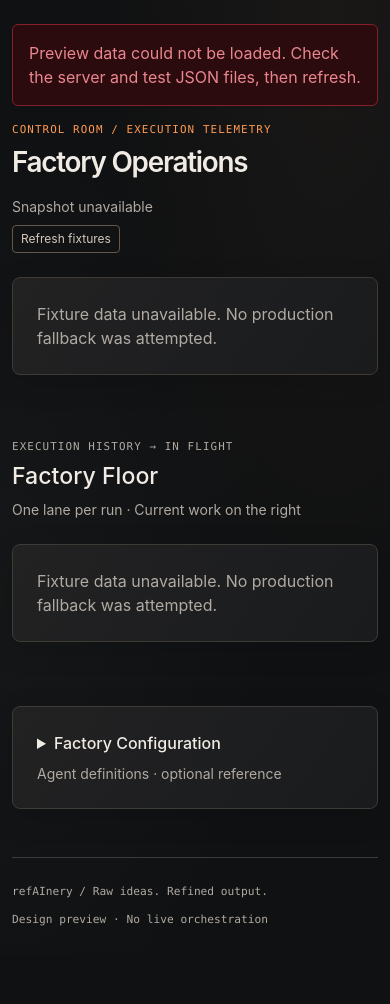
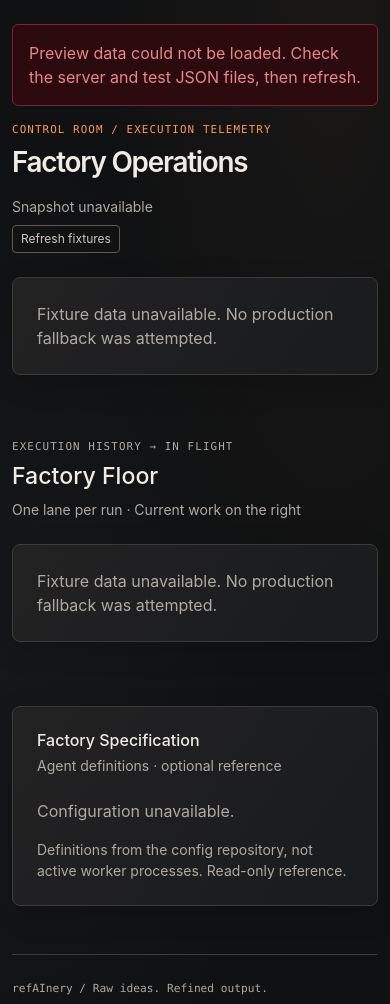
Before and after one commit to jeffreybergier/refAInery, a website: page source/public/index.html in a window 390 px wide. Shown: the part 81-1085 px from the top of the page. Before the commit the page ends 1035 px from the top, so only its background shows below. Drawn offline with nearby package versions, Linux system fonts and the light colour scheme; files that its build step writes are made by us from their sources; no server answers; files whose address does not match are found by name.

Commit message:
fix(ui): keep factory specification visible

```diff
--- a/source/public/index.html
+++ b/source/public/index.html
@@ -29,7 +29,7 @@
           <ul class="navbar-nav ms-md-4 gap-md-2">
             <li class="nav-item"><a class="nav-link" href="#operations">Operations</a></li>
             <li class="nav-item"><a class="nav-link" href="#factory-floor">Factory floor</a></li>
-            <li class="nav-item"><a class="nav-link" href="#configuration">Configuration</a></li>
+            <li class="nav-item"><a class="nav-link" href="#configuration">Specification</a></li>
           </ul>
           <span class="environment-label ms-md-auto mt-3 mt-md-0">Control room</span>
         </div>
@@ -101,14 +101,14 @@
       </section>
 
       <section id="configuration" class="pt-5" aria-labelledby="configuration-title">
-        <details class="panel p-4">
-          <summary id="configuration-title" class="configuration-summary">Factory Configuration <span class="small text-body-secondary ms-2">Agent definitions · optional reference</span></summary>
+        <div class="panel p-4">
+          <h2 id="configuration-title" class="specification-heading mb-0">Factory Specification <span class="small text-body-secondary ms-2">Agent definitions · optional reference</span></h2>
           <div class="pt-4">
             <p id="configuration-name" class="text-body-secondary">No configuration loaded.</p>
             <div id="configuration-agents" class="row g-3"></div>
             <p class="small text-body-secondary mt-3 mb-0">Definitions from the config repository, not active worker processes. Read-only reference.</p>
           </div>
-        </details>
+        </div>
       </section>
 
       <footer class="page-footer d-flex flex-wrap justify-content-between gap-2 mt-5 pt-4">
--- a/source/public/refainery.css
+++ b/source/public/refainery.css
@@ -93,15 +93,15 @@
 .execution-time { font-size: .68rem; color: #bcb0a3; }
 .transcript-link { font-size: .75rem; text-underline-offset: 3px; }
 .pending-tasks { border-top: 1px dashed #4e453e; }
-.configuration-summary { cursor: pointer; font-size: 1rem; font-weight: 550; }
-.configuration-summary span { font-weight: 400; }
+.specification-heading { font-size: 1rem; font-weight: 550; }
+.specification-heading span { font-weight: 400; }
 .config-agent { border: 1px solid #49413b; border-radius: 5px; background: #16181a; }
 .page-footer { border-top: 1px solid var(--bs-border-color); color: var(--bs-secondary-color); font-size: .7rem; line-height: 1.8; }
 .skip-link { position: absolute; top: -100px; left: 1rem; z-index: 10; padding: .75rem 1rem; background: #101112; }
 .skip-link:focus { top: .5rem; }
 :where(a, button, summary, [tabindex]):focus-visible { outline: 3px solid #ffb57e; outline-offset: 4px; }
 @media (max-width: 575.98px) {
-  .configuration-summary span { display: block; margin: .5rem 0 0 !important; }
+  .specification-heading span { display: block; margin: .5rem 0 0 !important; }
   .stage-column { width: 260px; }
   .token-svg .chart-label { font-size: 20px; }
   .metric-card { padding: 1.25rem !important; }
```
Also changed, not shown: SPEC.md (+1 -1 lines), tests/server.test.mjs (+7 -2 lines), README.md.
